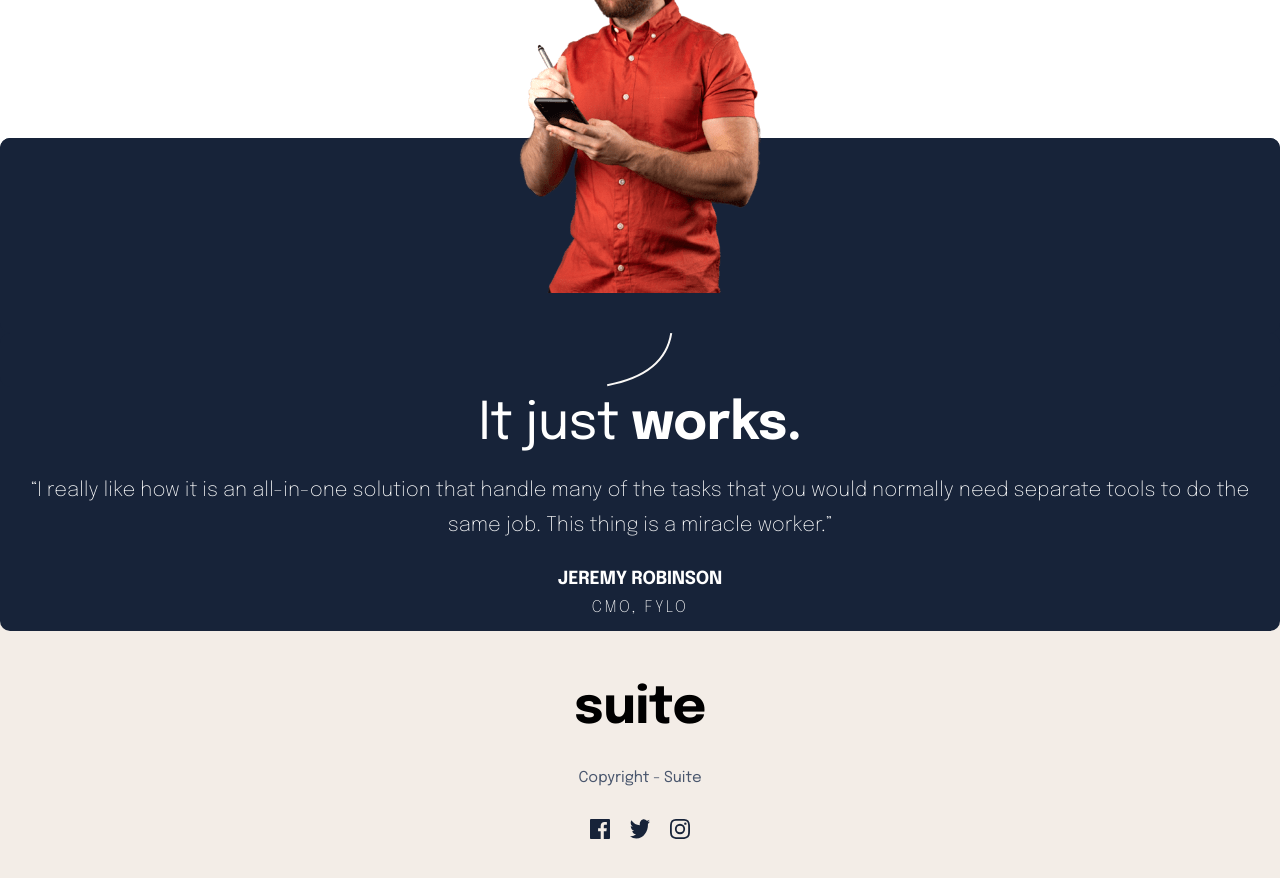
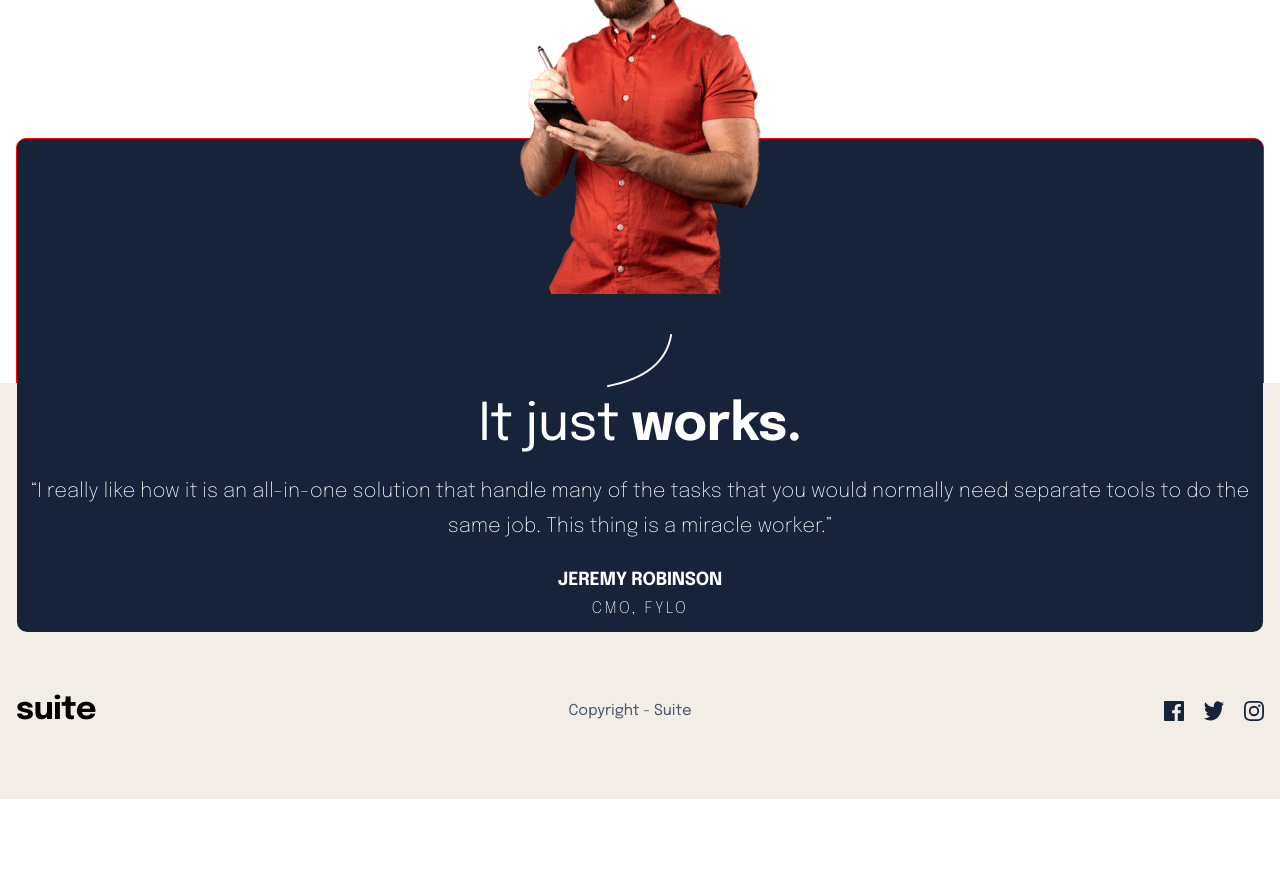
Before and after one commit to AliceMenzie/fm-suite-landing-page, a React (Create React App) app: page / in a window 1280 px wide. Shown: the part 1080-1958 px from the top of the page. After the commit the page ends 1879 px from the top, so only its background shows below. Built offline with nearby package versions, Linux system fonts and the light colour scheme.

Commit message:
update tablet view

```diff
--- a/src/components/molecule/footer/Footer.styles.tsx
+++ b/src/components/molecule/footer/Footer.styles.tsx
@@ -9,6 +9,27 @@ export const StyledFooter = styled.footer`
   padding: 60px 0px;
   row-gap: 25px;
   margin-top: -10px;
+  @media (min-width: 700px) {
+    flex-direction: row;
+    justify-content: space-between;
+    align-items: flex-end;
+    /* padding-top: 440px;
+    margin-top: -380px; */
+    /* temporary causing white line behind main */
+    padding-top: 300px;
+    margin-top: -250px;
+    padding-left: 16px;
+    padding-right: 16px;
+    h5,
+    p,
+    div {
+      align-self: center;
+    }
+
+    h5 {
+      font-size: 32px;
+    }
+  }
 `;
 
 export const StyledContainer = styled.div`
--- a/src/components/molecule/hero/Hero.styles.tsx
+++ b/src/components/molecule/hero/Hero.styles.tsx
@@ -63,7 +63,7 @@ export const ImgContainer = styled.div`
   flex-direction: column;
   align-items: center;
   @media (min-width: 700px) {
-    transform: translateX(-120px);
+    transform: translateX(-110px);
     z-index: -1;
   }
 `;
--- a/src/components/molecule/main/Main.styles.tsx
+++ b/src/components/molecule/main/Main.styles.tsx
@@ -4,14 +4,29 @@ export const StyledMain = styled.main`
   background-color: #172339;
   display: flex;
   flex-direction: column;
+
   border-radius: 10px;
+  /* padding-top: 240px; */
+  border: 1px solid red;
+  /* height: 930px; */
+  @media (min-width: 700px) {
+    margin-left: 16px;
+    margin-right: 16px;
+  }
 `;
-export const StyledContainer = styled.section`
-  border-radius: 10px;
+export const StyledContainer = styled.div`
+  border-radius: 10px 10px 0 0;
   background-color: #172339;
   display: flex;
   justify-content: center;
   align-items: start;
+`;
+export const StyledImgContainer = styled.div`
+  background-color: #172339;
+  display: flex;
+  justify-content: center;
+  align-items: start;
+  border-radius: none;
 `;
 export const StyledArticle = styled.article`
   border-radius: 0 0 10px 10px;
--- a/src/components/molecule/main/Main.tsx
+++ b/src/components/molecule/main/Main.tsx
@@ -1,4 +1,9 @@
-import { StyledContainer, StyledMain, StyledArticle } from "./Main.styles";
+import {
+  StyledContainer,
+  StyledMain,
+  StyledArticle,
+  StyledImgContainer,
+} from "./Main.styles";
 import manImg from "../../../assets/image-jeremy-small.png";
 import styledLine from "../../../assets/pattern-curved-line-2.svg";
 import { Typography } from "../../atom/typography/Typography";
@@ -17,9 +22,13 @@ export const Main = () => {
           }}
         />
       </StyledContainer>
-      <StyledContainer>
-        <img src={styledLine} alt="curved line" />
-      </StyledContainer>
+      <StyledImgContainer>
+        <img
+          style={{ backgroundColor: "#172339" }}
+          src={styledLine}
+          alt="curved line"
+        />
+      </StyledImgContainer>
       <StyledArticle>
         <Typography as="h2" variant="l" appearance="white">
           It just{" "}
```
